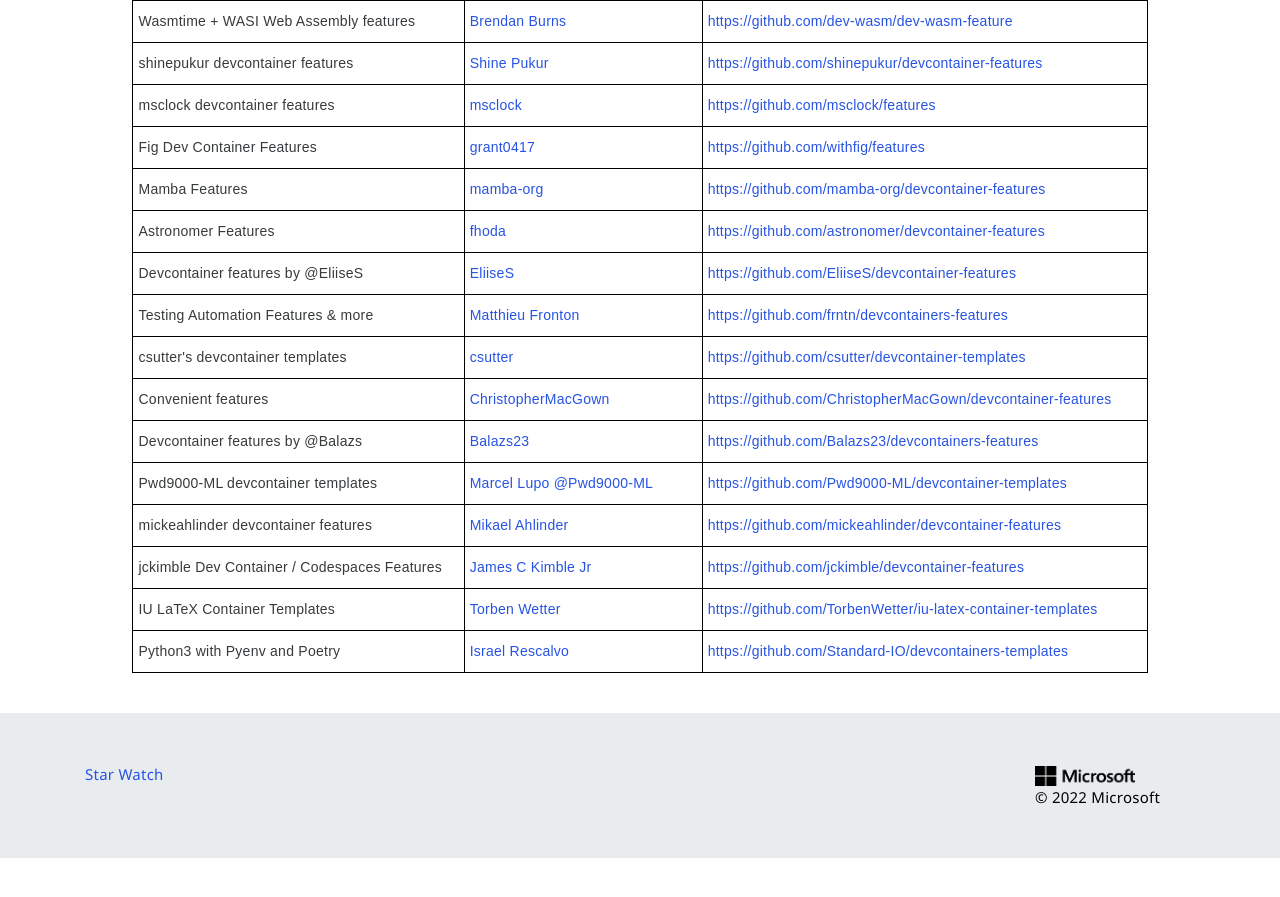
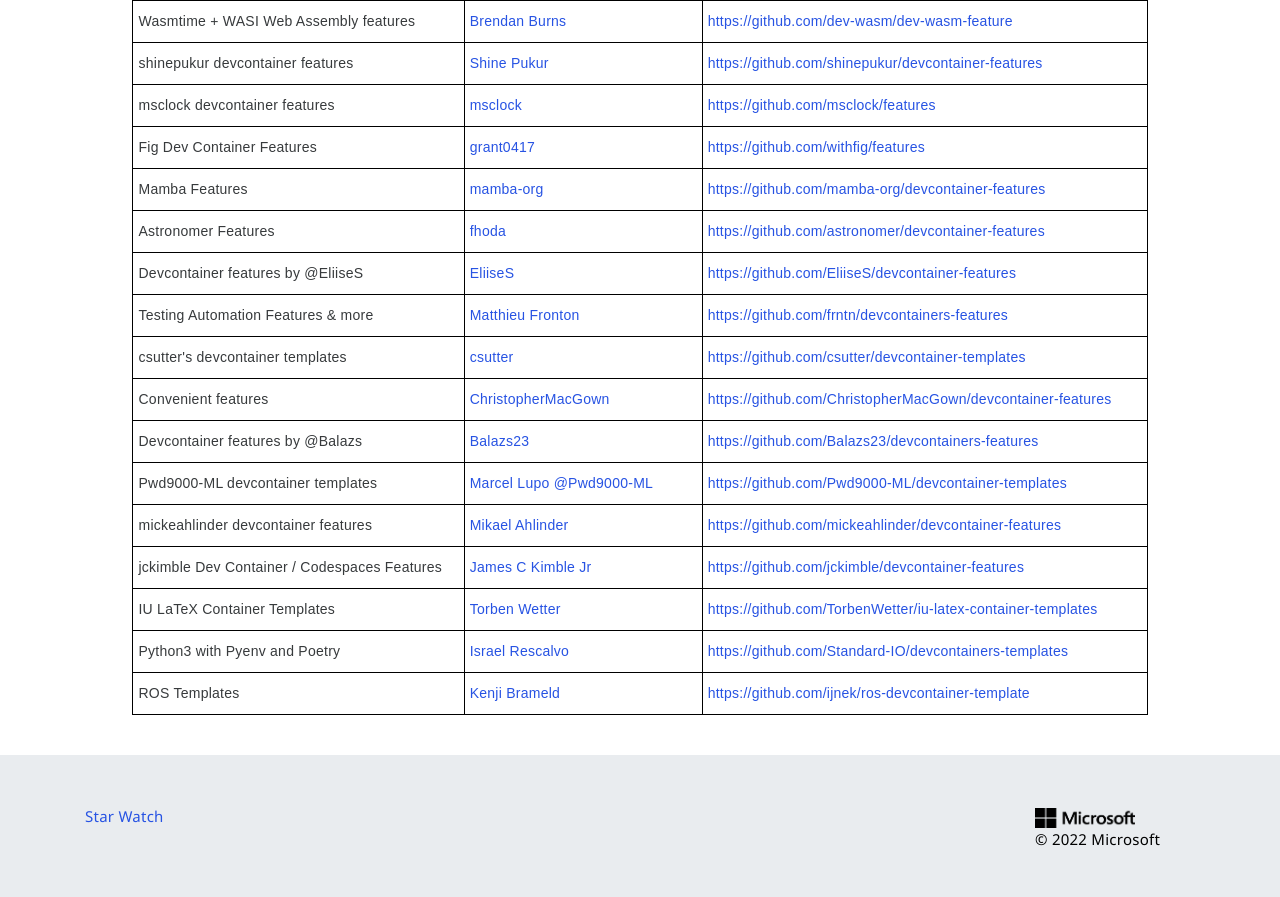
Before and after one commit to devcontainers/devcontainers.github.io, a Jekyll site: the page built from collections.html, in a window 1280 px wide and 900 px high, scrolled down 1930 px. Shown: the top 897 px of the window. Built offline with Jekyll 4.4.1, drawn with Linux system fonts in a browser that asks for light colours; nearby versions of some CDN libraries; comment, search, counter and statistics services are not loaded; before the commit the page ends 2788 px from its top, so only the background shows below that.

Commit message:
Add index for ROS

```diff
--- a/_data/collection-index.yml
+++ b/_data/collection-index.yml
@@ -32,7 +32,7 @@
   maintainer: Deprecated (No longer maintained)
   contact: https://github.com/microsoft/vscode-dev-containers/issues/1589
   repository: https://github.com/microsoft/vscode-dev-containers
-  ociReference: ghcr.io/microsoft/vscode-dev-containers
+  ociReference: ghcr.io/microsoft/vscode-dev-containersdevcontainers
 - name: Assorted Features
   maintainer: Mike Priscella
   contact: https://github.com/mpriscella/features/issues
@@ -268,3 +268,8 @@
   contact: https://github.com/Standard-IO/devcontainers-templates/issues
   repository: https://github.com/Standard-IO/devcontainers-templates
   ociReference: ghcr.io/standard-io/devcontainers-templates
+- name: ROS Templates
+  maintainer: Kenji Brameld
+  contact: https://github.com/ijnek/ros-devcontainer-template/issues
+  repository: https://github.com/ijnek/ros-devcontainer-template
+  ociReference: ghcr.io/ijnek/ros-devcontainer-template
```
